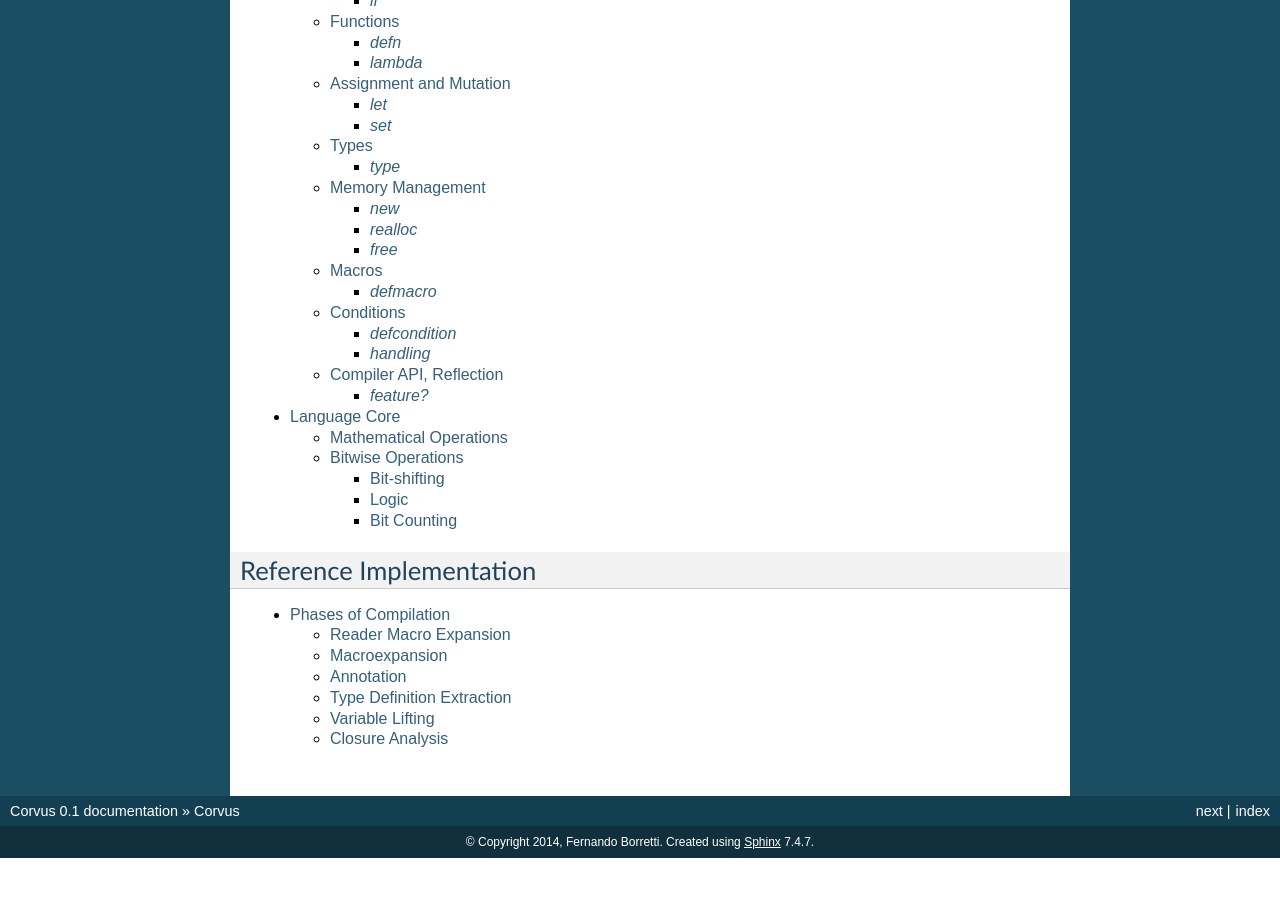
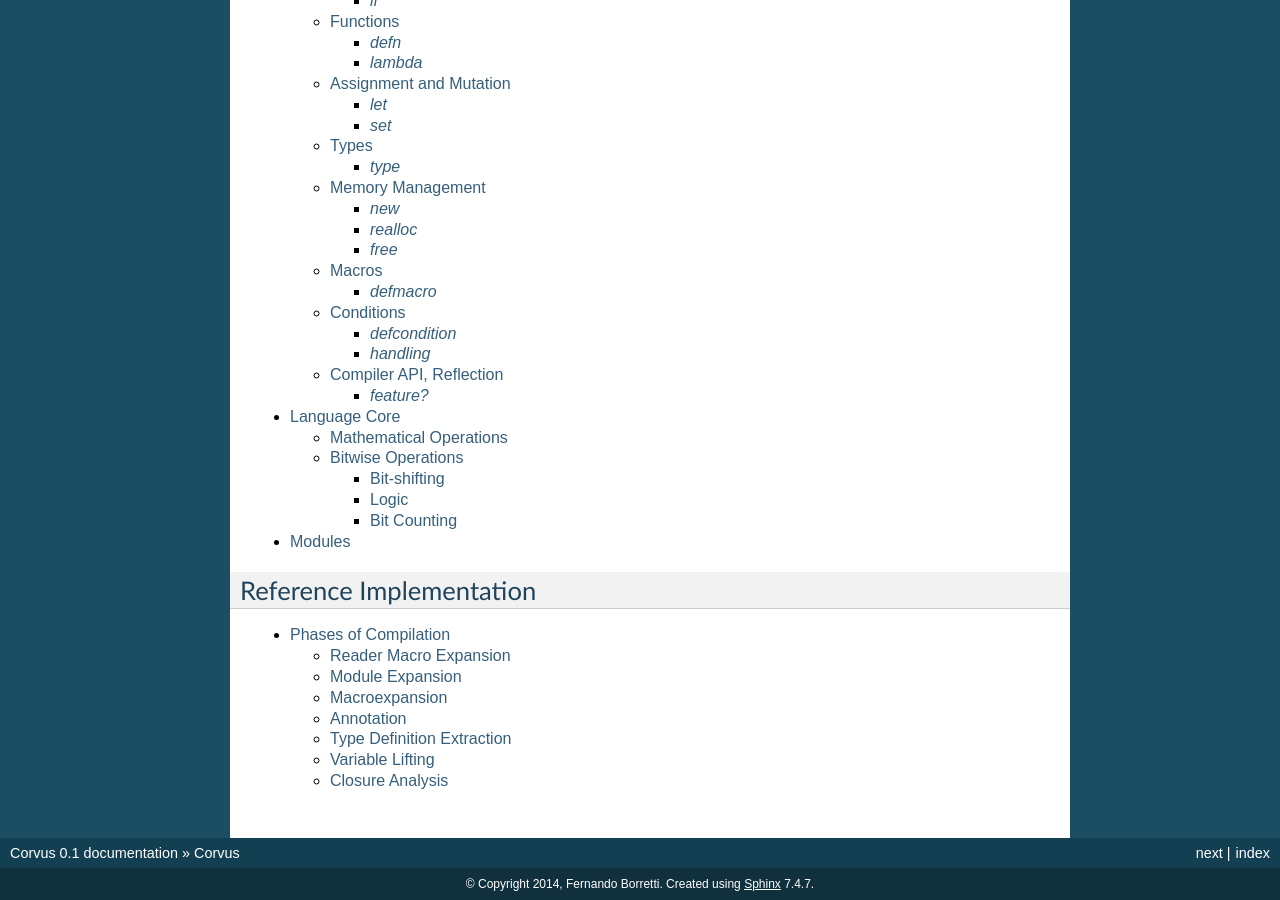
Before and after one commit to eudoxia0/corvus, a Sphinx documentation site: the page built from docs/index.rst, in a window 1280 px wide and 900 px high, scrolled down 782 px. Built offline with Sphinx 7.4.7, drawn with Linux system fonts in a browser that asks for light colours; formulas are drawn with MathJax 3; before the commit the page ends 1640 px from its top, so only the background shows below that.

Commit message:
Add file for modules docs

```diff
--- a/docs/index.rst
+++ b/docs/index.rst
@@ -15,6 +15,7 @@
    types
    special-forms
    core
+   modules
 
 ************************
 Reference Implementation
--- /dev/null
+++ b/docs/modules.rst
@@ -0,0 +1,3 @@
+*******
+Modules
+*******
--- a/docs/phases.rst
+++ b/docs/phases.rst
@@ -7,6 +7,9 @@
 
 Reader macro expansion happens at read time, while the source tree is being
 parsed.
+
+Module Expansion
+================
 
 Macroexpansion
 ==============
```
